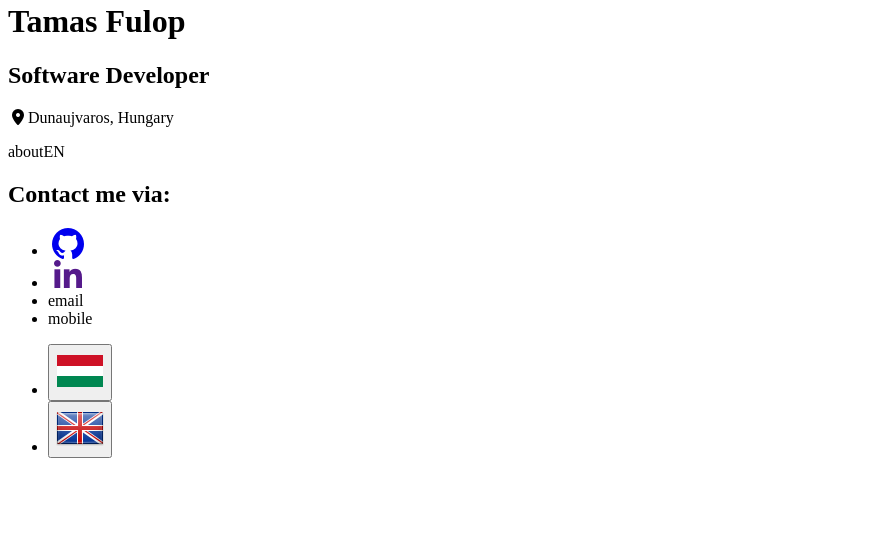
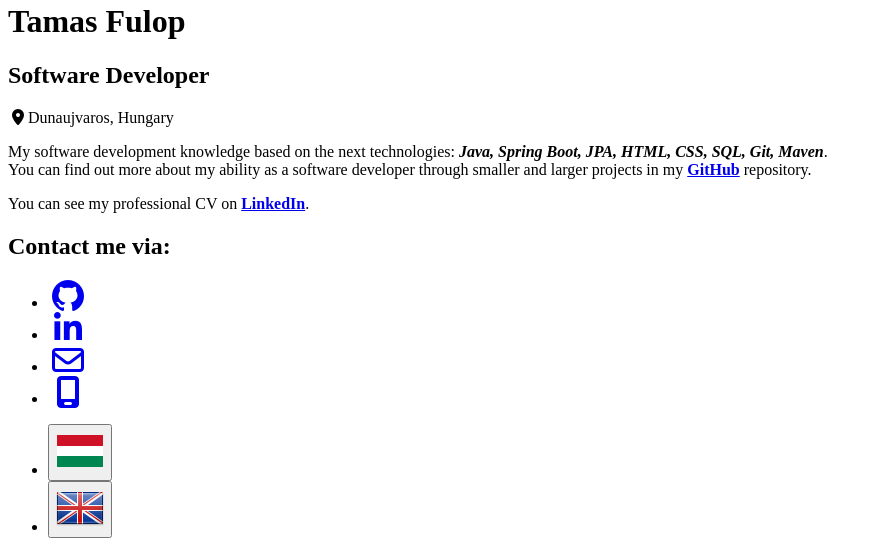
Before and after one commit to TamasFulopEftomi/profile-card, a plain HTML site: page index.html in a window 1280 px wide. Shown: the part 330-884 px from the top of the page, without its empty margins (0-882 px from the left). Before the commit the page ends 804 px from the top, so only its background shows below. Drawn offline with Linux system fonts and the light colour scheme.

Commit message:
stringek hozzárendelése az id-khoz

```diff
--- a/index.html
+++ b/index.html
@@ -32,7 +32,7 @@
           <h2 id="contact">contact</h2>
           <ul>
             <li id="github">github</li>
-            <li id="linkedIn">linkedIn</li>
+            <li id="linkedin">linkedIn</li>
             <li id="email">email</li>
             <li id="mobile">mobile</li>
           </ul>
--- a/name.js
+++ b/name.js
@@ -9,14 +9,24 @@ const professionHU = 'Szoftverfejlesztő';
 const professionEN = 'Software Developer';
 const addressHU = 'Magyarország, Dunaújváros';
 const addressEN = 'Dunaujvaros, Hungary';
-const aboutHU = 'aboutHU';
-const aboutEN = 'aboutEN';
+const aboutHU = '<p class="paragraph">Szoftverfejlesztő tudásom alapját <strong><em>Java, Spring Boot, JPA, HTML, CSS, SQL, Git, Maven</em></strong> technológiák ismeretei alkotják.' +
+    '<br>Szoftverfejlesztői képességemet a <a href="https://github.com/TamasFulopEftomi" target="_blank" title="Tekintsd meg Github repository-mat."><strong>GitHub</strong></a>' +
+    ' repository-mban található kisebb-nagyobb projekteken keresztül mutatom be.</p><p class="paragraph">Önéletrajzomat megnézheted a <a href="https://www.linkedin.com/in/tamas-fulop-eftomi/"' +
+    ' target="_blank" title="Látogass meg a LinkedIn-en."><strong><em></em>LinkedIn</strong></a>-en.</p>';
+const aboutEN = '<p class="paragraph">My software development knowledge based on the next technologies: <strong><em>Java, Spring Boot, JPA, HTML, CSS, SQL, Git, Maven</em></strong>.' +
+    '<br>You can find out more about my ability as a software developer through smaller and larger projects in my <a href="https://github.com/TamasFulopEftomi" target="_blank"' +
+    ' title="Take a look at my GitHub Repository."><strong>GitHub</strong></a> repository.</p><p class="paragraph">You can see my professional CV on <a href="https://www.linkedin.com/in/tamas-fulop-eftomi/"' +
+    ' target="_blank" title="Visit me on LinkedIn."><strong><em></em>LinkedIn</strong></a>.</p>';
 const contactHU = 'Lépj velem kapcsolatba:';
 const contactEN = 'Contact me via:';
 const githubHU = '<a href="https://github.com/TamasFulopEftomi" target="_blank" title="Tekintsd meg Github repository-mat."><i class="fa-brands fa-2x fa-github"></i></a>';
 const githubEN = '<a href="https://github.com/TamasFulopEftomi" target="_blank" title="Take a look at my Github repository."><i class="fa-brands fa-2x fa-github"></i></a>';
-const linkedInHU = '<a href="" target="_blank" title="Látogass meg a LinkedIn-en."><i class="fa-brands fa-2x fa-linkedin-in"></i></a>';
-const linkedInEN = '<a href="" target="_blank" title="Visit me on LinkedIn."><i class="fa-brands fa-2x fa-linkedin-in"></i></a>';
+const linkedInHU = '<a href="https://www.linkedin.com/in/tamas-fulop-eftomi/" target="_blank" title="Látogass meg a LinkedIn-en."><i class="fa-brands fa-2x fa-linkedin-in"></i></a>';
+const linkedInEN = '<a href="https://www.linkedin.com/in/tamas-fulop-eftomi/" target="_blank" title="Visit me on LinkedIn."><i class="fa-brands fa-2x fa-linkedin-in"></i></a>';
+const emailHU = '<a href="mailto:tamas.fulop.eftomi@gmail.com" target="_blank" title="Küldj emailt: tamas.fulop.eftomi@gmail.com"><i class="fa-regular fa-2x fa-envelope"></i></a>';
+const emailEN = '<a href="mailto:tamas.fulop.eftomi@gmail.com" target="_blank" title="Send me email: tamas.fulop.eftomi@gmail.com"><i class="fa-regular fa-2x fa-envelope"></i></a>';
+const mobileHU = '<a href="tel:+36302512561" target="_blank" title="Hívj fel: +36 30 251 2561"><i class="fa-solid fa-2x fa-mobile-screen"></i></a>';
+const mobileEN = '<a href="tel:+36302512561" target="_blank" title="Call me on: +36 30 251 2561"><i class="fa-solid fa-2x fa-mobile-screen"></i></a>';
 
 initLanguageDefault();
 
@@ -28,18 +38,22 @@ function languageChangeHU() {
   document.getElementById('name').textContent = nameHU;
   document.getElementById('profession').textContent = professionHU;
   document.getElementById('address').textContent = addressHU;
-  document.getElementById('about').textContent = aboutHU;
+  document.getElementById('about').innerHTML = aboutHU;
   document.getElementById('contact').textContent = contactHU;
   document.getElementById('github').innerHTML = githubHU;
-  document.getElementById('linkedIn').innerHTML = linkedInHU;;
+  document.getElementById('linkedin').innerHTML = linkedInHU;
+  document.getElementById('email').innerHTML = emailHU;
+  document.getElementById('mobile').innerHTML = mobileHU;
 }
 
 function languageChangeEN() {
   document.getElementById('name').textContent = nameEN;
   document.getElementById('profession').textContent = professionEN;
   document.getElementById('address').textContent = addressEN;
-  document.getElementById('about').textContent = aboutEN;
+  document.getElementById('about').innerHTML = aboutEN;
   document.getElementById('contact').textContent = contactEN;
   document.getElementById('github').innerHTML = githubEN;
-  document.getElementById('linkedIn').innerHTML = linkedInEN;
+  document.getElementById('linkedin').innerHTML = linkedInEN;
+  document.getElementById('email').innerHTML = emailEN;
+  document.getElementById('mobile').innerHTML = mobileEN;
 }
```
